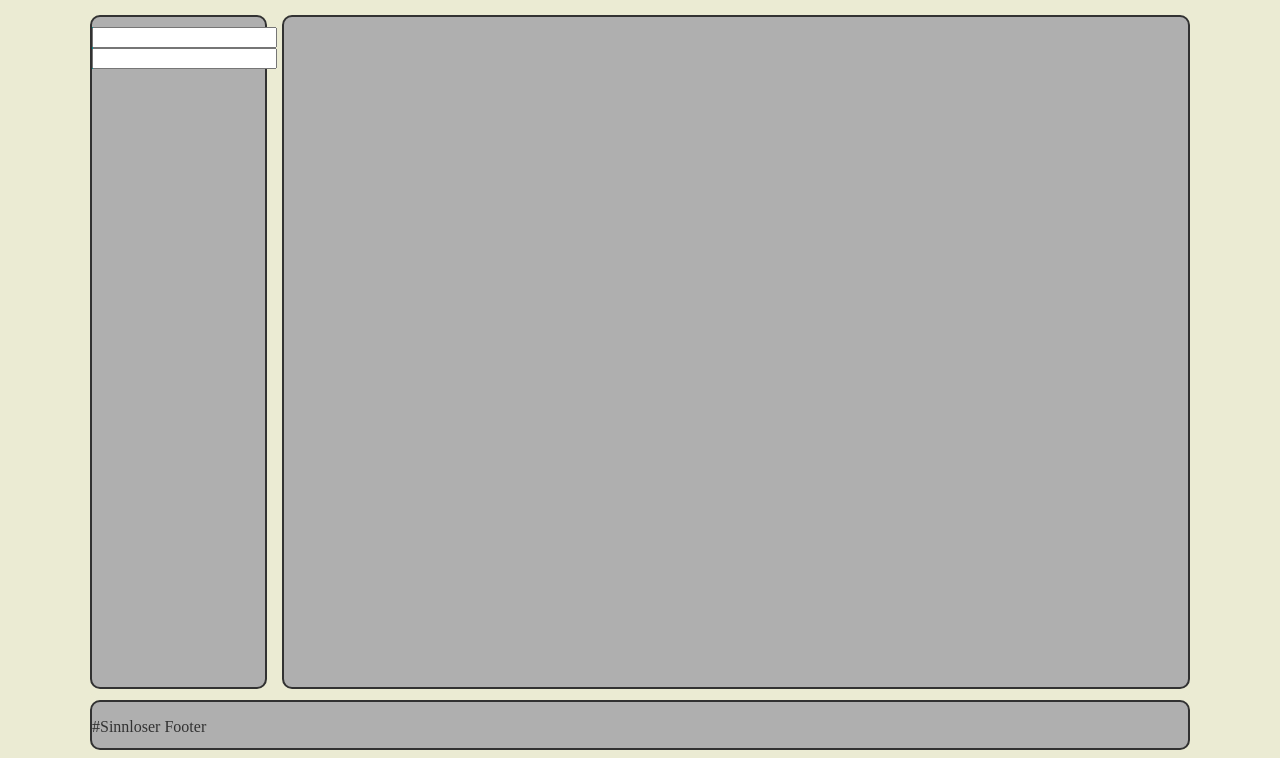
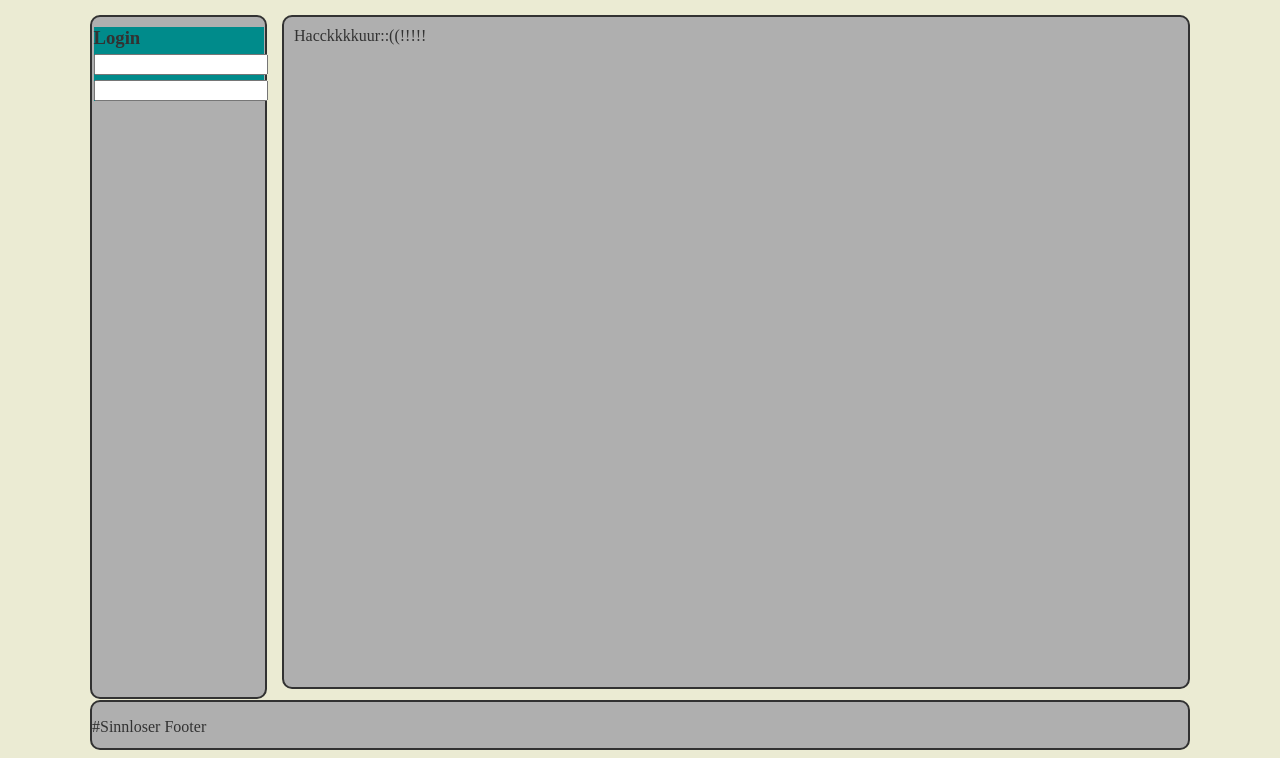
Before and after one commit to PascalHonegger/M133, a PHP site: page /view/view.php in a window 1280 px wide. Shown: the part 143-901 px from the top of the page. Run offline with PHP 8.4, Linux system fonts and the light colour scheme.

Commit message:
##2 developed some loginview

```diff
--- a/css/styles.css
+++ b/css/styles.css
@@ -75,22 +75,24 @@ body    {
                     min-height: 670px;
                 }
 #menu           {
-                    width: 173px;
-                    min-height: 670px;
+                    width: 170px;
+                    min-height: 660px;
                     background-color: rgb(175,175,175);
                     position: relative;
                     float: left;
                     border-radius: 10px;
                     border: rgb(50,50,50) solid 2px;
+                    padding: 10px 1.5px 10px 1.5px;
                 }
 #content    {
                 position: relative;
-                width: 904px;
-                min-height: 670px;
+                width: 884px;
+                height: 650px;
                 background-color: rgb(175,175,175);
                 border-radius: 10px;
                 float: right;
                 border: rgb(50,50,50) solid 2px;
+                padding: 10px;
             }
 #footer     {
                 position: relative;
@@ -102,10 +104,16 @@ body    {
             }
 
 /*****   Login   *****/
-#logindiv   {
-                width: 100%;
-                height: auto;
-                background-color: darkcyan;
-                margin-top: 10px;
-                position: relative;
-            }
+#logindiv  {
+                 width: 100%;
+                 height: auto;
+                 background-color: darkcyan;
+                 position: relative;
+             }
+#logindiv h3    {
+                     margin: 0 0 0 0; !important;
+                }
+#logindiv input     {
+                        width: 166px;
+                        margin-top: 5px;
+                    }
--- a/view/login.php
+++ b/view/login.php
@@ -1,4 +1,5 @@
 <div id="logindiv">
+    <h3>Login</h3>
     <form id="login">
         <input type="text">
         <input type="password">
--- a/view/view.php
+++ b/view/view.php
@@ -25,6 +25,17 @@
                 <?php include 'login.php'; ?>
             </div>
             <div id="content">
+                <?php
+                if(isset($_GET['action']))
+                {
+                    if($_GET['action'] == "register")
+                    {
+                        include 'register.php';
+                    }
+                }
+
+                echo 'Hacckkkkuur::((!!!!!';
+                ?>
 
             </div>
         </div>
```
